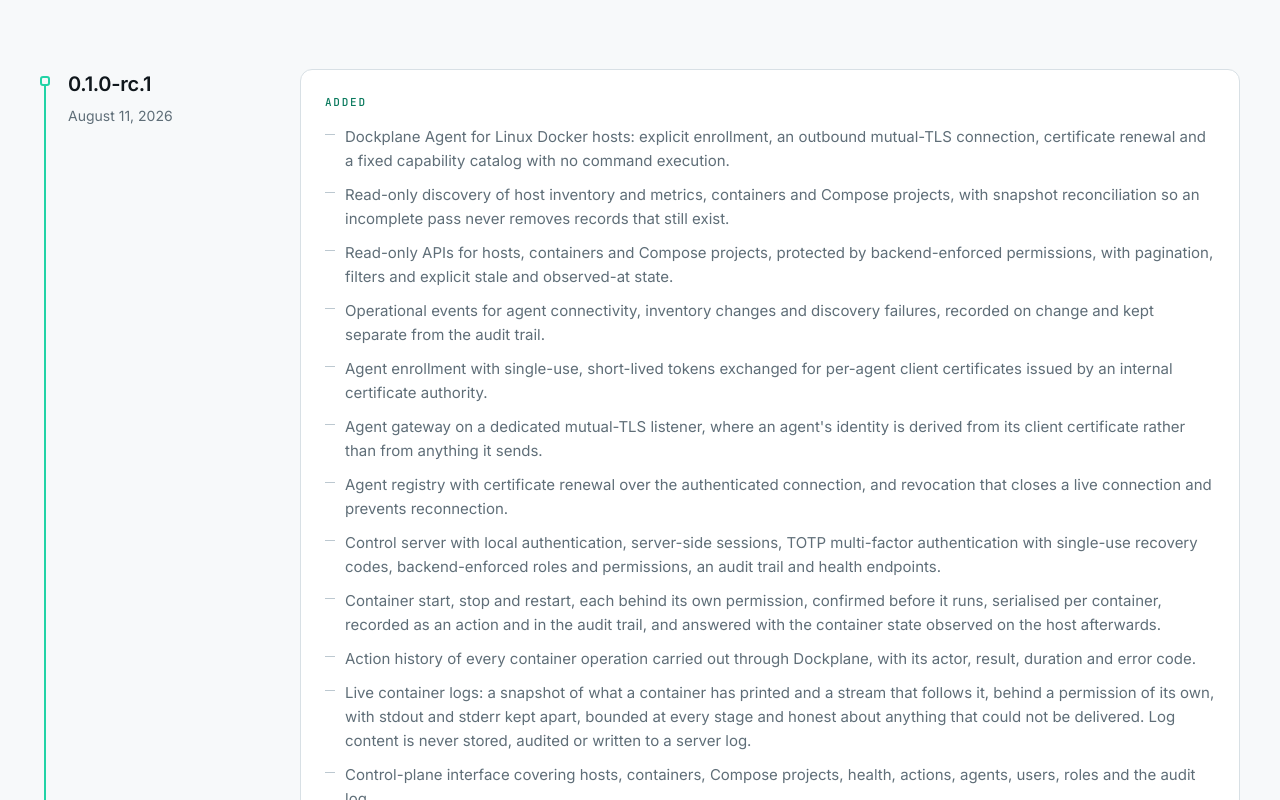
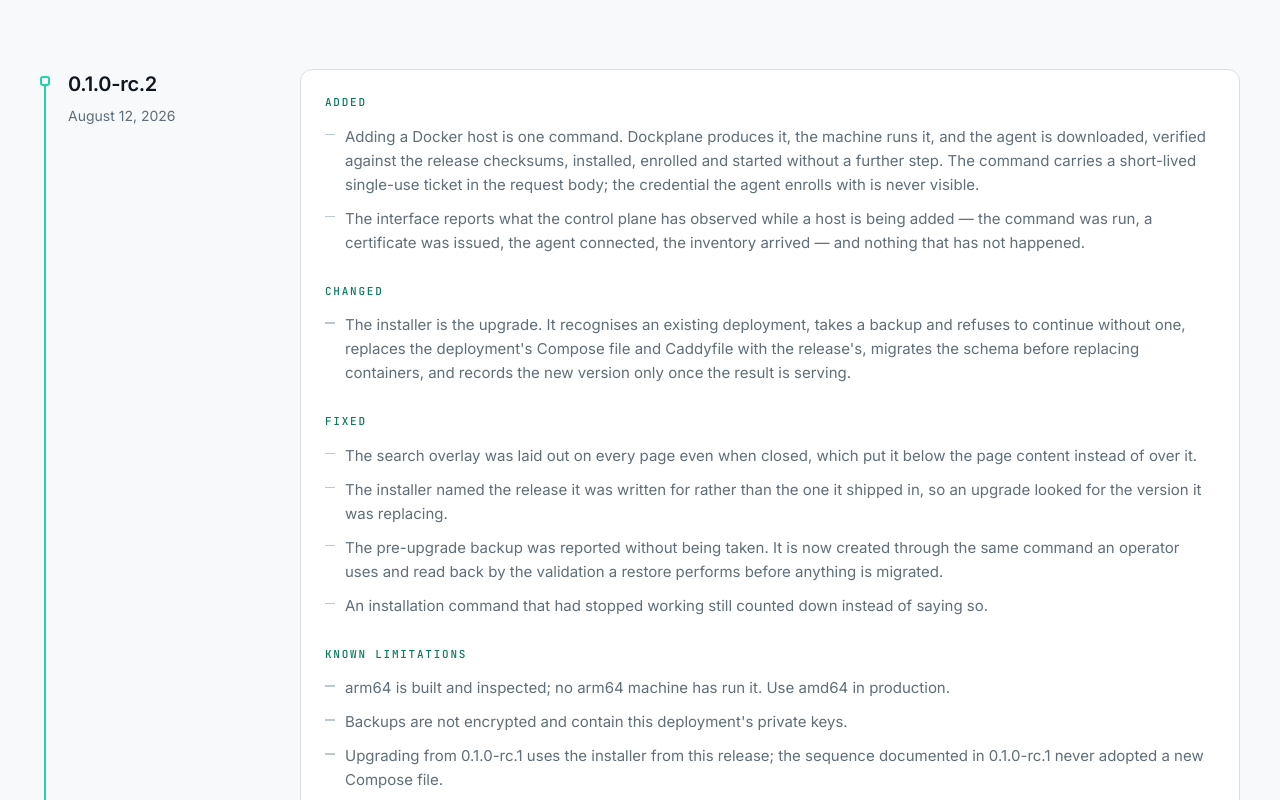
Before and after one commit to Dockplanee/dockplane, an Angular app in the folder website/: page /changelog in a window 1280 px wide. Shown: the part 500-1300 px from the top of the page. Built offline with nearby package versions, Linux system fonts and the light colour scheme.

Commit message:
docs(release): notes for 0.1.0-rc.2

```diff
--- a/website/src/app/pages/changelog/changelog.data.ts
+++ b/website/src/app/pages/changelog/changelog.data.ts
@@ -2,6 +2,42 @@
 import { ChangelogRelease } from './changelog-entries';
 
 export const CHANGELOG: readonly ChangelogRelease[] = [
+  {
+    version: '0.1.0-rc.2',
+    date: '2026-08-12',
+    changes: [
+      {
+        type: 'Added',
+        items: [
+          'Adding a Docker host is one command. Dockplane produces it, the machine runs it, and the agent is downloaded, verified against the release checksums, installed, enrolled and started without a further step. The command carries a short-lived single-use ticket in the request body; the credential the agent enrolls with is never visible.',
+          'The interface reports what the control plane has observed while a host is being added — the command was run, a certificate was issued, the agent connected, the inventory arrived — and nothing that has not happened.',
+        ],
+      },
+      {
+        type: 'Changed',
+        items: [
+          'The installer is the upgrade. It recognises an existing deployment, takes a backup and refuses to continue without one, replaces the deployment\'s Compose file and Caddyfile with the release\'s, migrates the schema before replacing containers, and records the new version only once the result is serving.',
+        ],
+      },
+      {
+        type: 'Fixed',
+        items: [
+          'The search overlay was laid out on every page even when closed, which put it below the page content instead of over it.',
+          'The installer named the release it was written for rather than the one it shipped in, so an upgrade looked for the version it was replacing.',
+          'The pre-upgrade backup was reported without being taken. It is now created through the same command an operator uses and read back by the validation a restore performs before anything is migrated.',
+          'An installation command that had stopped working still counted down instead of saying so.',
+        ],
+      },
+      {
+        type: 'Known limitations',
+        items: [
+          'arm64 is built and inspected; no arm64 machine has run it. Use amd64 in production.',
+          'Backups are not encrypted and contain this deployment\'s private keys.',
+          'Upgrading from 0.1.0-rc.1 uses the installer from this release; the sequence documented in 0.1.0-rc.1 never adopted a new Compose file.',
+        ],
+      },
+    ],
+  },
   {
     version: '0.1.0-rc.1',
     date: '2026-08-11',
```
Also changed, not shown: 2 other files (tests, documents, lock files or other folders).
